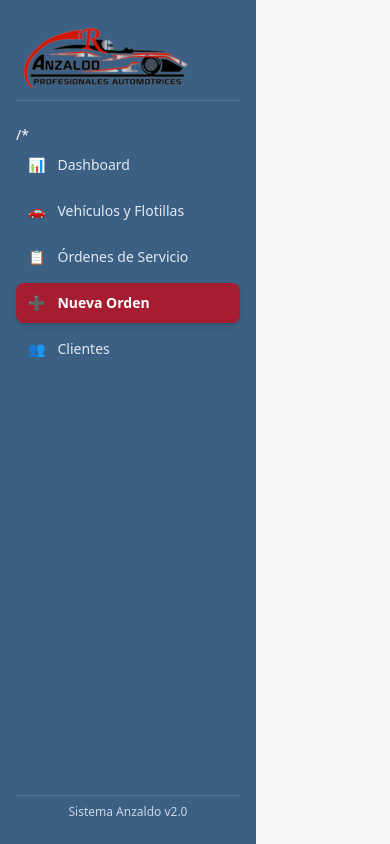
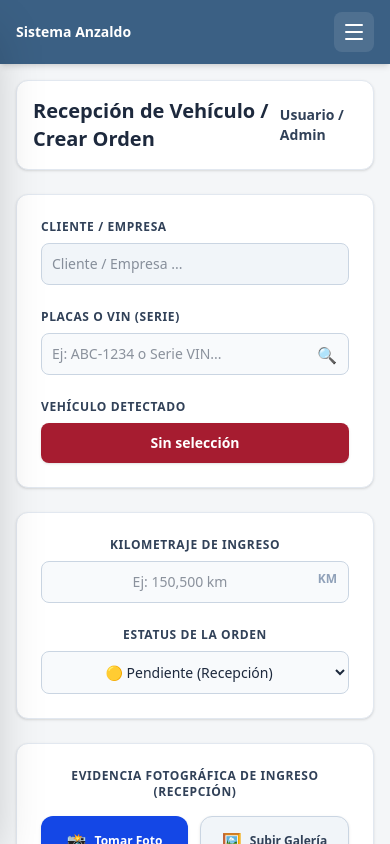
Before and after one commit to AB-jhon/anzaldo, a React (Vite) app: page / in a window 390 px wide. Shown: the top 844 px of the page. Built offline with nearby package versions, Linux system fonts and the light colour scheme; no server answers.

Commit message:
Actualizar sidebar responsive para moviles/tablets

```diff
--- a/src/components/Sidebar.jsx
+++ b/src/components/Sidebar.jsx
@@ -1,34 +1,58 @@
-import React from 'react'
+import React, { useState } from 'react';
+import { Car, FileText, Plus, Users, Menu, X } from 'lucide-react';
 
 export default function Sidebar() {
+  const [isOpen, setIsOpen] = useState(false);
+
   return (
-    <aside className="w-64 bg-[#3b6084] text-white min-h-screen p-4 flex flex-col justify-between shrink-0">
+    <>
+      {/* 1. BARRA SUPERIOR MÓVIL (Visible solo en celulares/tablets pequeñas: md:hidden) */}
+      <div className="md:hidden flex items-center justify-between px-4 py-3 bg-[#3b6084] text-white w-full sticky top-0 z-50 shadow-md">
+        <span className="font-bold text-sm">Sistema Anzaldo</span>
+        <button
+          onClick={() => setIsOpen(!isOpen)}
+          className="p-2 rounded-lg bg-white/10 text-white focus:outline-none"
+        >
+          {isOpen ? <X size={24} /> : <Menu size={24} />}
+        </button>
+      </div>
+
+      {/* 2. FONDO OSCURO (Aparece cuando el menú móvil está abierto) */}
+      {isOpen && (
+        <div
+          onClick={() => setIsOpen(false)}
+          className="fixed inset-0 bg-black/50 z-40 md:hidden"
+        />
+      )}
+
+      {/* 3. PANEL LATERAL (Sidebar) */}
+      <aside className={`
+        fixed md:static inset-y-0 left-0 z-50
+        w-64 bg-[#3b6084] text-white min-h-screen p-4 flex flex-col justify-between shrink-0
+        transform transition-transform duration-300 ease-in-out shadow-2xl md:shadow-none
+        ${isOpen ? 'translate-x-0' : '-translate-x-full'} md:translate-x-0
+      `}>
         <div className="space-y-6">
           <div className="flex items-center space-x-3 px-2 py-3 border-b border-white/10">
             <img
               src="/Logo.png"
               alt="Logo Anzaldo"
-           className='h-15 w-auto object-contain'
+              className='h-12 w-auto object-contain'
             />
-          <div className="leading-tight">
-          </div>
           </div>
 
-        <nav className="space-y-1.5 text-sm font-medium">
-          /* <a href="#" className="flex items-center space-x-3 px-3 py-2.5 rounded text-slate-200 hover:bg-white/10 transition">
-            <span>📊</span><span>Dashboard</span>
+          <nav className="space-y-1.5 text-sm font-medium" onClick={() => setIsOpen(false)}>
+            <a href="#" className="flex items-center space-x-3 px-3 py-2.5 rounded text-slate-200 hover:bg-white/10 transition">
+              <Car size={18} /><span>Vehículos y Flotillas</span>
             </a>
             <a href="#" className="flex items-center space-x-3 px-3 py-2.5 rounded text-slate-200 hover:bg-white/10 transition">
-            <span>🚗</span><span>Vehículos y Flotillas</span>
+              <FileText size={18} /><span>Órdenes de Servicio</span>
+            </a>
+            <a href="#" className="flex items-center space-x-3 px-3 py-2.5 rounded-lg bg-[#a61c30] text-white font-bold shadow-md">
+              <Plus size={18} /><span>Nueva Orden</span>
             </a>
             <a href="#" className="flex items-center space-x-3 px-3 py-2.5 rounded text-slate-200 hover:bg-white/10 transition">
-            <span>📋</span><span>Órdenes de Servicio</span>
-          </a>
-          <a href="#" className="flex items-center space-x-3 px-3 py-2.5 rounded-lg bg-[#a61c30] text-white font-bold shadow-md">
-            <span>➕</span><span>Nueva Orden</span>
-          </a>
-          <a href="#" className="flex items-center space-x-3 px-3 py-2.5 rounded text-slate-200 hover:bg-white/10 transition">
-            <span>👥</span><span>Clientes</span>
+              <Users size={18} /><span>Clientes</span>
             </a>
           </nav>
         </div>
@@ -37,5 +61,6 @@ export default function Sidebar() {
           Sistema Anzaldo v2.0
         </div>
       </aside>
-  )
+    </>
+  );
 }
--- a/src/pages/RecepcionVehiculo.jsx
+++ b/src/pages/RecepcionVehiculo.jsx
@@ -113,7 +113,7 @@ export default function RecepcionVehiculo() {
       <Sidebar />
 
       {/* 2. Área de Trabajo Principal */}
-      <main className="flex-1 p-8 space-y-6 overflow-y-auto">
+      <main className="flex-1 p-4 md:p-8 space-y-6 overflow-y-auto w-full">
         {/* Encabezado Superior */}
         <div className="flex justify-between items-center bg-white p-4 rounded-xl shadow-sm border border-slate-200">
           <h1 className="text-xl font-bold text-slate-800">
```
Lines whose indentation alone changed are shown as unchanged.
